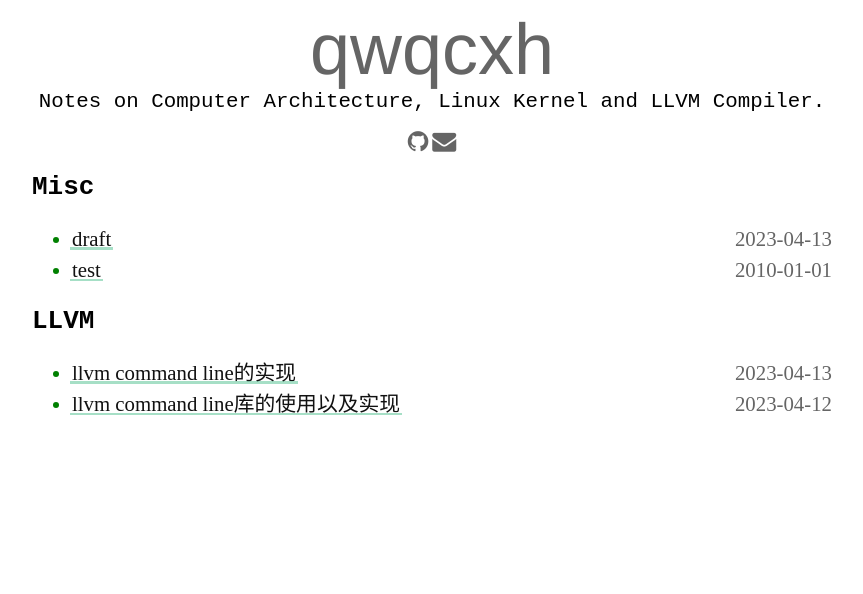
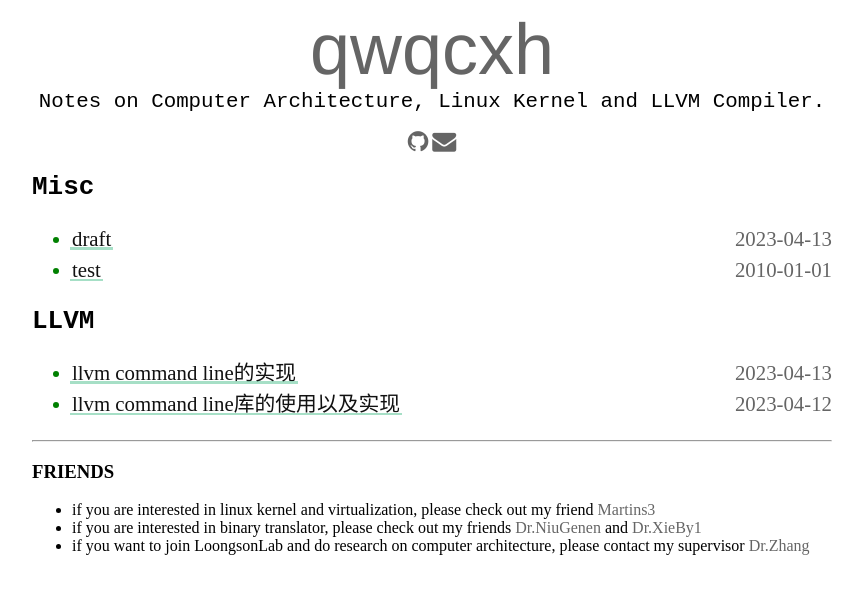
Before and after one commit to qaqcxh/Blogs, a Jekyll site: the page built from index.html, in a window 1280 px wide. Shown: the top 594 px of the page, without its empty margins (208-1071 px from the left). Built offline with Jekyll 4.4.1, drawn with Linux system fonts in a browser that asks for light colours.

Commit message:
add friend link at footnooter

```diff
--- a/index.html
+++ b/index.html
@@ -43,6 +43,13 @@
   top:0%;
 }
 
+.footer-wrapper a{
+  color: black;
+  opacity: .6;
+}
+.footer-wrapper a:hover{
+  opacity: 1.0;
+}
 </style>
 
 <div id="archives">
@@ -62,3 +69,16 @@
   </div>
 {% endfor %}
 </div>
+
+<hr>
+
+<footer class="site-footer">
+  <div class="footer-wrapper">
+    <h3>FRIENDS</h3>
+      <ul>
+        <li> if you are interested in linux kernel and virtualization, please check out my friend <a href="https://martins3.github.io/">Martins3</a></li>
+        <li> if you are interested in binary translator, please check out my friends <a href="https://niugenen.github.io/">Dr.NiuGenen</a> and <a href="https://xieby1.github.io/">Dr.XieBy1</a></li>
+        <li> if you want to join LoongsonLab and do research on computer architecture, please contact my supervisor <a href="https://foxsen.github.io/">Dr.Zhang</a></li>
+      </ul>
+  </div>
+</footer>
```
